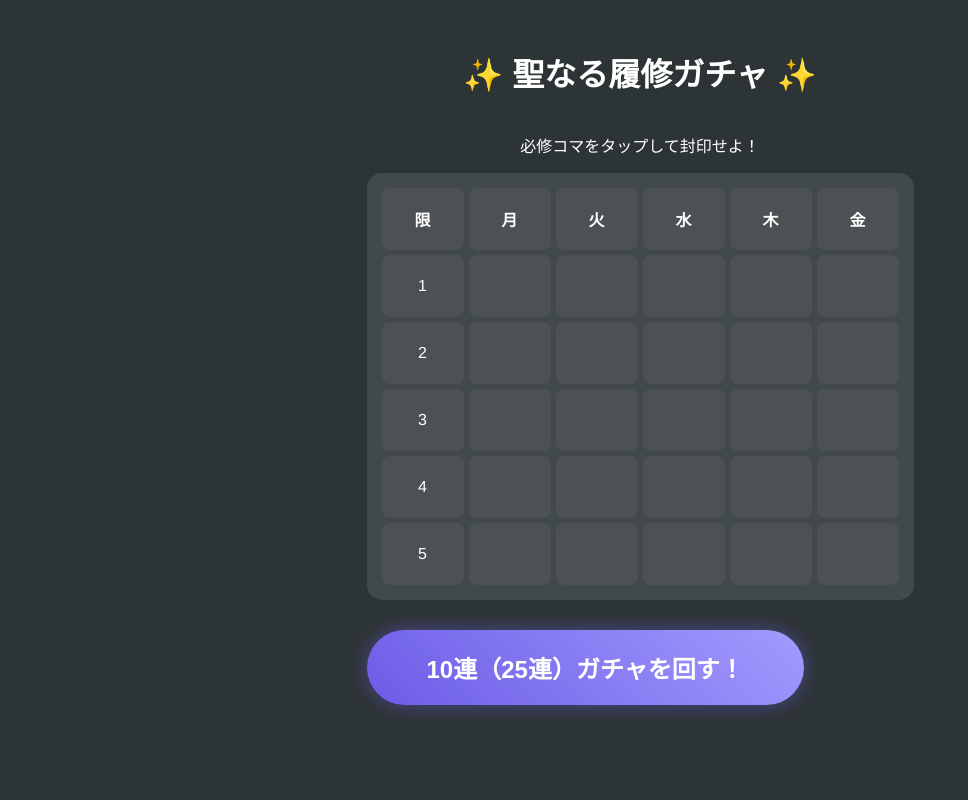
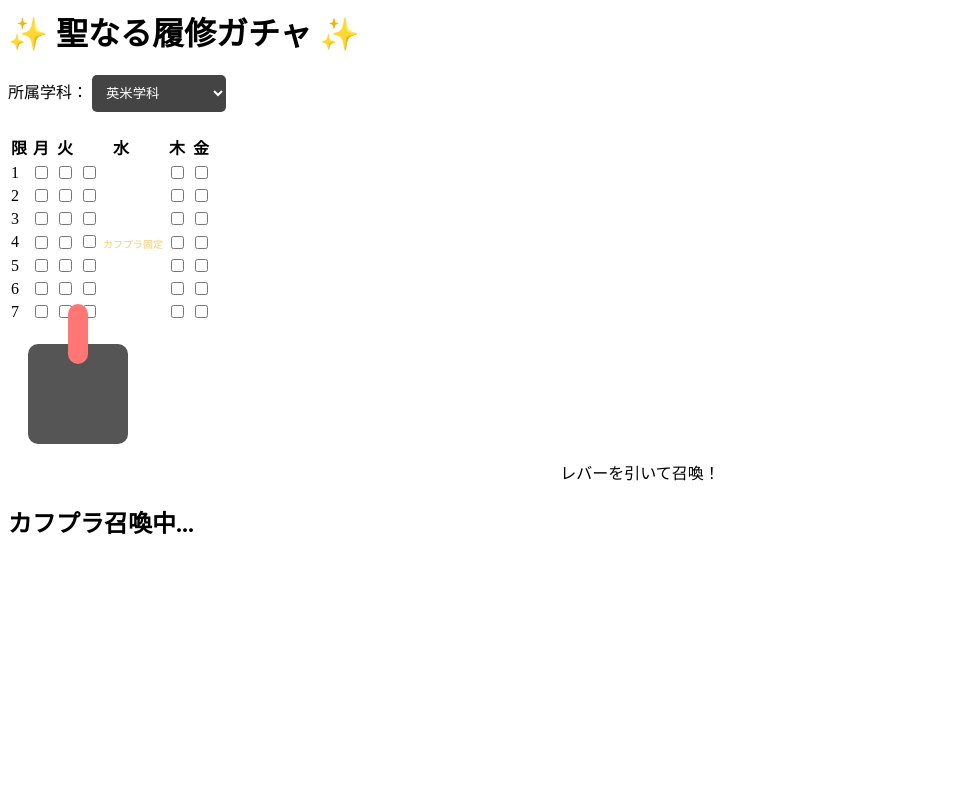
Before and after one commit to konnitiha1229/rishu-gacha, a Flask app: page / in a window 1280 px wide. Shown: the whole page, without its empty margins (0-968 px from the left). Run offline with Flask 3, Linux system fonts and the light colour scheme.

Commit message:
Refactor HTML for gacha game interface

```diff
--- a/templates/index.html
+++ b/templates/index.html
@@ -1,89 +1,81 @@
-<!DOCTYPE html>
-<html lang="ja">
-<head>
-    <meta charset="UTF-8">
-    <title>神引き！履修ガチャ</title>
-    <style>
-        :root { --main-color: #6c5ce7; --rare-color: #fdcb6e; --ssr-color: #ff7675; }
-        body { font-family: 'Helvetica Neue', sans-serif; background: #2d3436; color: white; display: flex; flex-direction: column; align-items: center; padding: 20px; }
+<style>
+    /* 追加：レバーの演出 */
+    .lever-container { margin: 20px; text-align: center; }
+    .lever {
+        width: 100px; height: 100px;
+        background: #555; border-radius: 10px;
+        position: relative; cursor: pointer; transition: 0.3s;
+    }
+    .lever-handle {
+        width: 20px; height: 60px; background: #ff7675;
+        position: absolute; top: -40px; left: 40px;
+        border-radius: 10px; transform-origin: bottom;
+        transition: 0.5s;
+    }
+    .lever.active .lever-handle { transform: rotate(150deg); } /* 引いた時の動き */
 
-        /* 時間割表のスタイル */
-        .timetable { border-collapse: separate; border-spacing: 5px; background: rgba(255,255,255,0.1); padding: 10px; border-radius: 15px; }
-        th, td { width: 80px; height: 60px; text-align: center; border-radius: 8px; position: relative; background: rgba(255,255,255,0.05); }
+    /* 学科選択の装飾 */
+    .faculty-select {
+        padding: 10px; background: #444; color: white;
+        border: 2px solid var(--main-color); border-radius: 5px; margin-bottom: 20px;
+    }
+</style>
 
-        /* 必修ロックの見た目 */
-        input[type="checkbox"] { display: none; }
-        label { display: flex; align-items: center; justify-content: center; width: 100%; height: 100%; cursor: pointer; border-radius: 8px; transition: 0.2s; }
-        input[type="checkbox"]:checked + label { background: var(--ssr-color); box-shadow: 0 0 15px var(--ssr-color); }
-        input[type="checkbox"]:checked + label::after { content: '必修'; font-weight: bold; }
-
-        /* ガチャボタン（ソシャゲ風） */
-        .btn-gacha {
-            margin-top: 30px; padding: 20px 60px; font-size: 24px; font-weight: bold;
-            color: white; background: linear-gradient(45deg, #6c5ce7, #a29bfe);
-            border: none; border-radius: 50px; cursor: pointer;
-            box-shadow: 0 0 20px rgba(108, 92, 231, 0.5); transition: 0.3s;
-        }
-        .btn-gacha:hover { transform: scale(1.1) rotate(-2deg); box-shadow: 0 0 30px rgba(108, 92, 231, 0.8); }
-
-        /* 演出用オーバーレイ */
-        #overlay {
-            display: none; position: fixed; top: 0; left: 0; width: 100%; height: 100%;
-            background: black; z-index: 100; justify-content: center; align-items: center;
-            flex-direction: column;
-        }
-        .shining-light {
-            width: 100px; height: 100px; background: white; border-radius: 50%;
-            box-shadow: 0 0 100px 50px white, 0 0 200px 100px #74ebd5;
-            animation: burst 2s forwards;
-        }
-        @keyframes burst {
-            0% { transform: scale(0.1); opacity: 1; }
-            50% { transform: scale(5); opacity: 0.8; filter: hue-rotate(360deg); }
-            100% { transform: scale(50); opacity: 0; }
-        }
-
-        /* 結果表示 */
-        #result-screen { display: none; text-align: center; z-index: 101; }
-        .card { background: white; color: #2d3436; padding: 15px; margin: 10px; border-radius: 10px; display: inline-block; width: 150px; animation: flipIn 0.5s backwards; }
-        @keyframes flipIn { from { transform: rotateY(90deg); opacity: 0; } to { transform: rotateY(0); opacity: 1; } }
-    </style>
-</head>
 <body>
-
     <h1>✨ 聖なる履修ガチャ ✨</h1>
-    <p>必修コマをタップして封印せよ！</p>
 
     <form id="gacha-form" action="/recommend_all" method="POST">
+        <div>
+            <label>所属学科：</label>
+            <select name="faculty" class="faculty-select">
+                <option value="英米">英米学科</option>
+                <option value="二部英米">第2部英米学科</option>
+                <option value="イスパニア">イスパニア学科</option>
+                <option value="中国">中国学科</option>
+                <option value="ロシア">ロシア学科</option>
+            </select>
+        </div>
+
         <table class="timetable">
             <tr><th>限</th><th>月</th><th>火</th><th>水</th><th>木</th><th>金</th></tr>
-            {% for period in range(1, 6) %}
-            <tr>
+            {% for period in range(1, 8) %} <tr>
                 <td>{{ period }}</td>
                 {% for day in ['月', '火', '水', '木', '金'] %}
                 <td>
                     <input type="checkbox" name="locked_slots" value="{{ day }}-{{ period }}" id="slot-{{ day }}-{{ period }}">
-                    <label for="slot-{{ day }}-{{ period }}"></label>
+                    <label for="slot-{{ day }}-{{ period }}">
+                        {% if day == '水' and period == 4 %}
+                         <span style="font-size: 10px; color: #fdcb6e;">カフプラ固定</span>
+                        {% endif %}
+                    </label>
                 </td>
                 {% endfor %}
             </tr>
             {% endfor %}
         </table>
-        <button type="button" class="btn-gacha" onclick="startGacha()">10連（25連）ガチャを回す！</button>
+
+        <div class="lever-container" onclick="pullLever()">
+            <div class="lever" id="main-lever">
+                <div class="lever-handle"></div>
+            </div>
+            <p>レバーを引いて召喚！</p>
+        </div>
     </form>
 
-    <div id="overlay"><div class="shining-light"></div><h2 id="loading-text">召喚中...</h2></div>
+    <div id="overlay"><div class="shining-light"></div><h2 id="loading-text">カフプラ召喚中...</h2></div>
 
     <script>
-        function startGacha() {
-            // 演出開始
-            document.getElementById('overlay').style.display = 'flex';
+        function pullLever() {
+            // レバーを動かす
+            document.getElementById('main-lever').classList.add('active');
 
-            // 2秒後に本番の送信を実行（ソシャゲのロード待ち風）
+            // 0.5秒後にガチャ演出開始
             setTimeout(() => {
-                document.getElementById('gacha-form').submit();
-            }, 2000);
+                document.getElementById('overlay').style.display = 'flex';
+                setTimeout(() => {
+                    document.getElementById('gacha-form').submit();
+                }, 2000);
+            }, 500);
         }
     </script>
 </body>
-</html>
```
